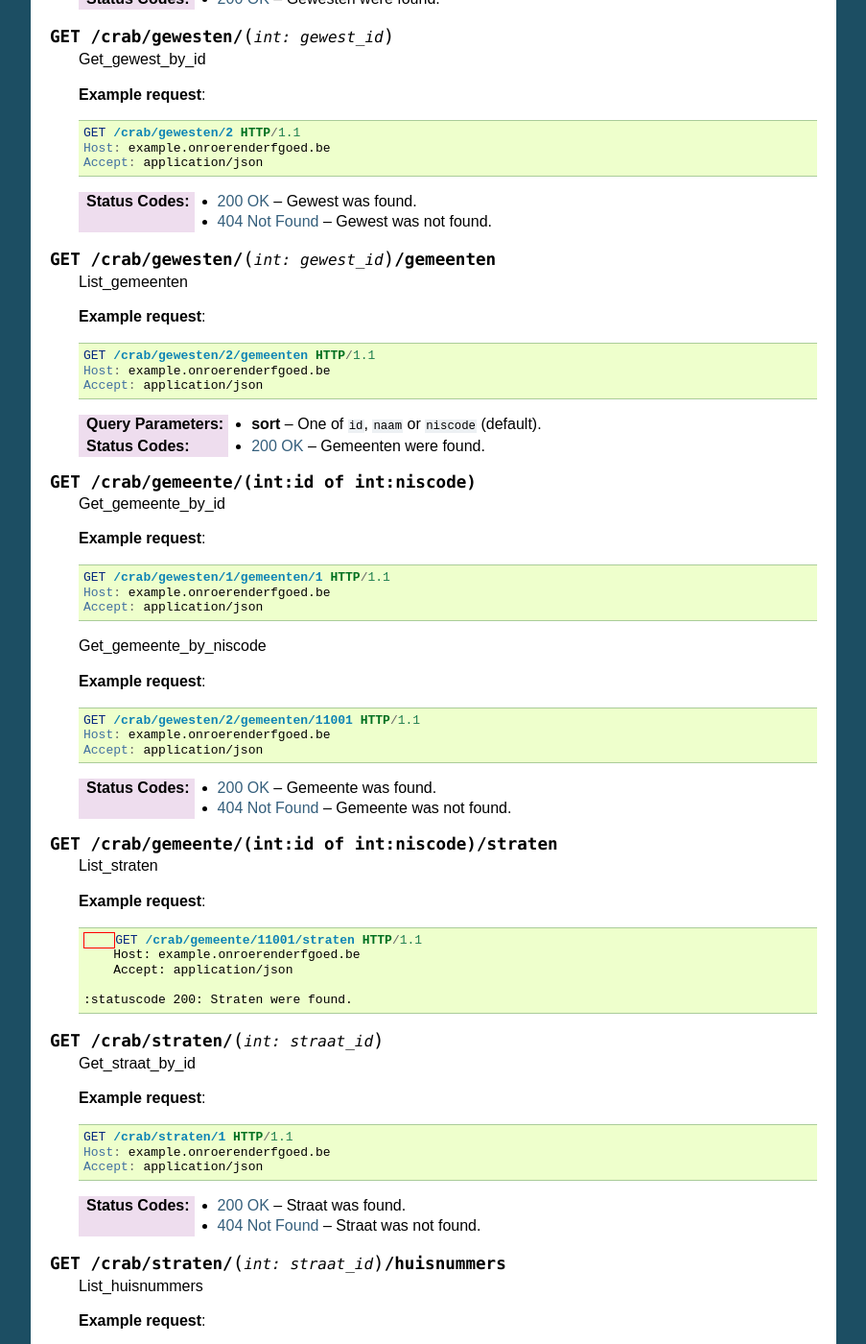
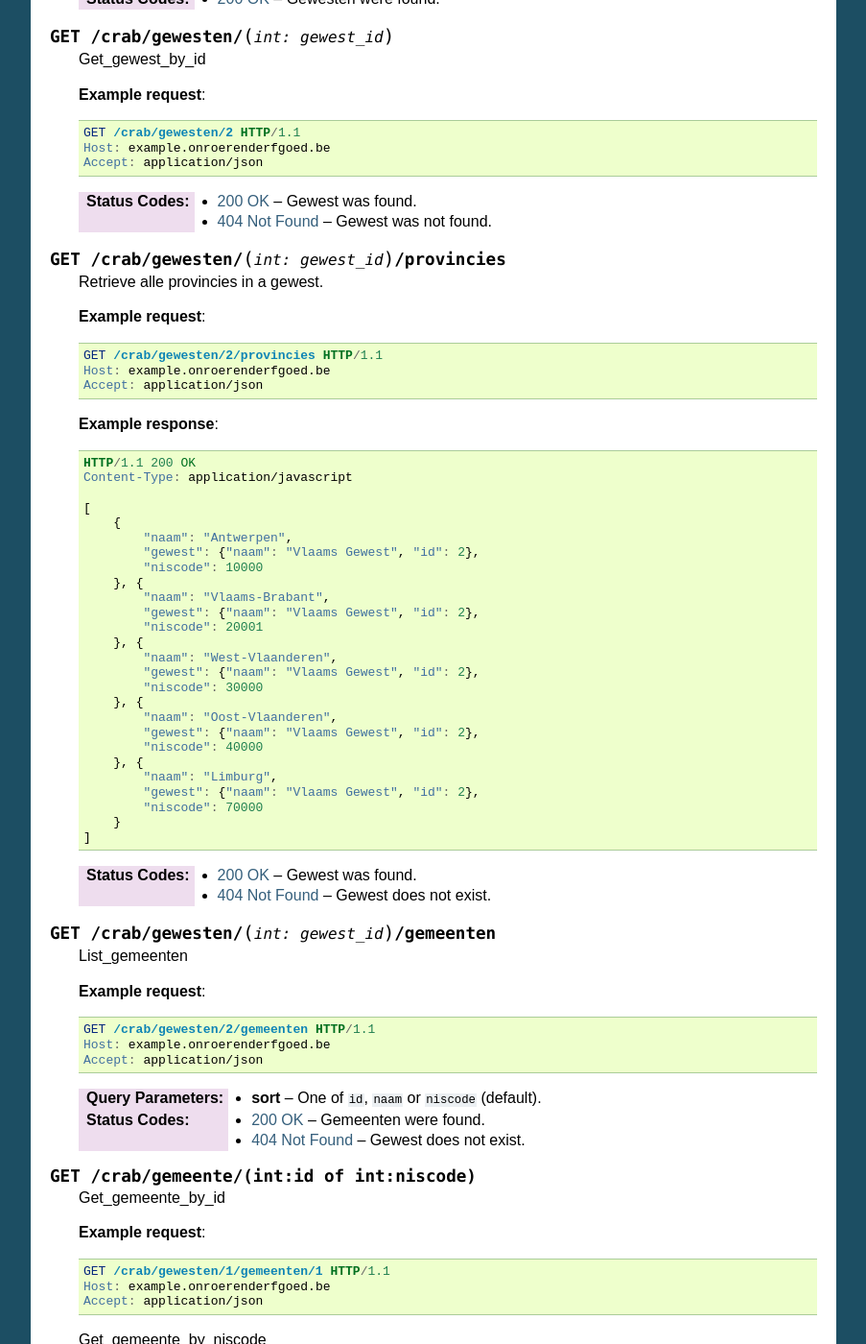
Before and after one commit to OnroerendErfgoed/crabpy_pyramid, a Sphinx documentation site: the page built from docs/source/services.rst, in a window 1280 px wide and 1400 px high, scrolled down 5371 px. Shown: the whole window at 96% size, without its empty margins (198-1101 px from the left). Built offline with Sphinx 7.4.7, drawn with Linux system fonts in a browser that asks for light colours.

Commit message:
Update service docs. Refs #13.

```diff
--- a/docs/source/services.rst
+++ b/docs/source/services.rst
@@ -357,6 +357,52 @@ Crab
     :statuscode 200: Gewest was found.
     :statuscode 404: Gewest was not found.
 
+.. http:get:: /crab/gewesten/(int:gewest_id)/provincies
+
+    Retrieve alle provincies in a gewest.
+
+    **Example request**:
+
+    .. sourcecode:: http
+
+        GET /crab/gewesten/2/provincies HTTP/1.1
+        Host: example.onroerenderfgoed.be
+        Accept: application/json
+
+    **Example response**:
+
+    .. sourcecode:: http
+
+        HTTP/1.1 200 OK
+        Content-Type: application/javascript
+
+        [
+            {
+                "naam": "Antwerpen",
+                "gewest": {"naam": "Vlaams Gewest", "id": 2},
+                "niscode": 10000
+            }, {
+                "naam": "Vlaams-Brabant",
+                "gewest": {"naam": "Vlaams Gewest", "id": 2},
+                "niscode": 20001
+            }, {
+                "naam": "West-Vlaanderen",
+                "gewest": {"naam": "Vlaams Gewest", "id": 2},
+                "niscode": 30000
+            }, {
+                "naam": "Oost-Vlaanderen",
+                "gewest": {"naam": "Vlaams Gewest", "id": 2},
+                "niscode": 40000
+            }, {
+                "naam": "Limburg",
+                "gewest": {"naam": "Vlaams Gewest", "id": 2},
+                "niscode": 70000
+            }
+        ]
+
+    :statuscode 200: Gewest was found.
+    :statuscode 404: Gewest does not exist.
+
 .. http:get:: /crab/gewesten/(int:gewest_id)/gemeenten
 
     List_gemeenten
@@ -371,6 +417,7 @@ Crab
 
     :query sort: One of ``id``, ``naam`` or ``niscode`` (default).
     :statuscode 200: Gemeenten were found.
+    :statuscode 404: Gewest does not exist.
 
 .. http:get:: /crab/gemeente/(int:id of int:niscode)
 
```
